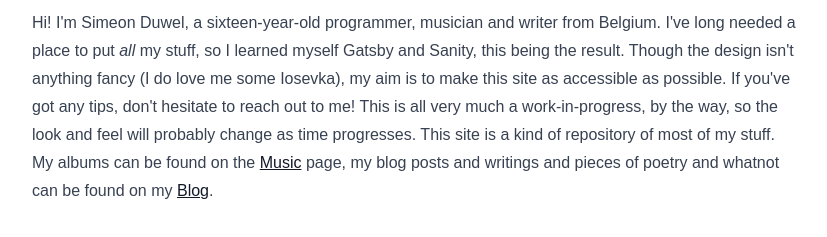
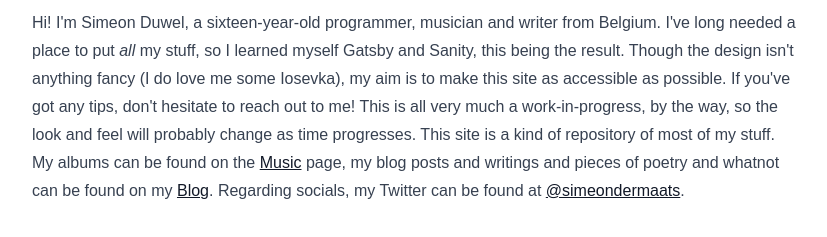
Before and after one commit to WalrusGumboot/portfolio, a Gatsby site: page / in a window 1280 px wide. Shown: the part 69-306 px from the top of the page, without its empty margins (224-1051 px from the left). Built offline with nearby package versions, Linux system fonts and the light colour scheme; Gatsby itself is replaced by a stand-in of ours.

Commit message:
Iosevka Hotfix

```diff
--- a/src/html.js
+++ b/src/html.js
@@ -5,10 +5,9 @@ export default function HTML(props) {
   return (
     <html {...props.htmlAttributes}>
       <head>
-        <script src="https://kit.fontawesome.com/266060bdfa.js" crossOrigin="anonymous"></script>
         <link rel="preconnect" href="https://fonts.googleapis.com" />
         <link rel="preconnect" href="https://fonts.gstatic.com" crossOrigin="" />
-        <link href="https://fonts.googleapis.com/css2?family=Poppins:ital,wght@0,100;0,200;0,300;0,400;0,500;0,600;0,700;0,800;0,900;1,100;1,200;1,300;1,400;1,500;1,600;1,700;1,800;1,900&display=swap" rel="stylesheet" />
+        <link rel="stylesheet" href="https://raw.githubusercontent.com/pvinis/iosevka-webfont/master/7.0.2/iosevka.css" crossorigin="anonymous" referrerpolicy="no-referrer" />
         <meta charSet="utf-8" />
         <meta httpEquiv="x-ua-compatible" content="ie=edge" />
         <meta
--- a/src/pages/index.js
+++ b/src/pages/index.js
@@ -17,6 +17,8 @@ const IndexPage = () => {
 
           This site is a kind of repository of most of my stuff. My albums can be found on the <a href="music">Music</a> page,
           my blog posts and writings and pieces of poetry and whatnot can be found on my <a href="blog">Blog</a>.
+
+          Regarding socials, my Twitter can be found at <a href="https://www.twitter.com/simeondermaats">@simeondermaats</a>.
         </p>
       </div>
 
--- a/src/styles/global.css
+++ b/src/styles/global.css
@@ -4,6 +4,6 @@
 
 @layer base {
     html {
-        font-family: Iosevka, sans-serif;
+        font-family: 'Iosevka Web', sans-serif;
     }
 }
```
